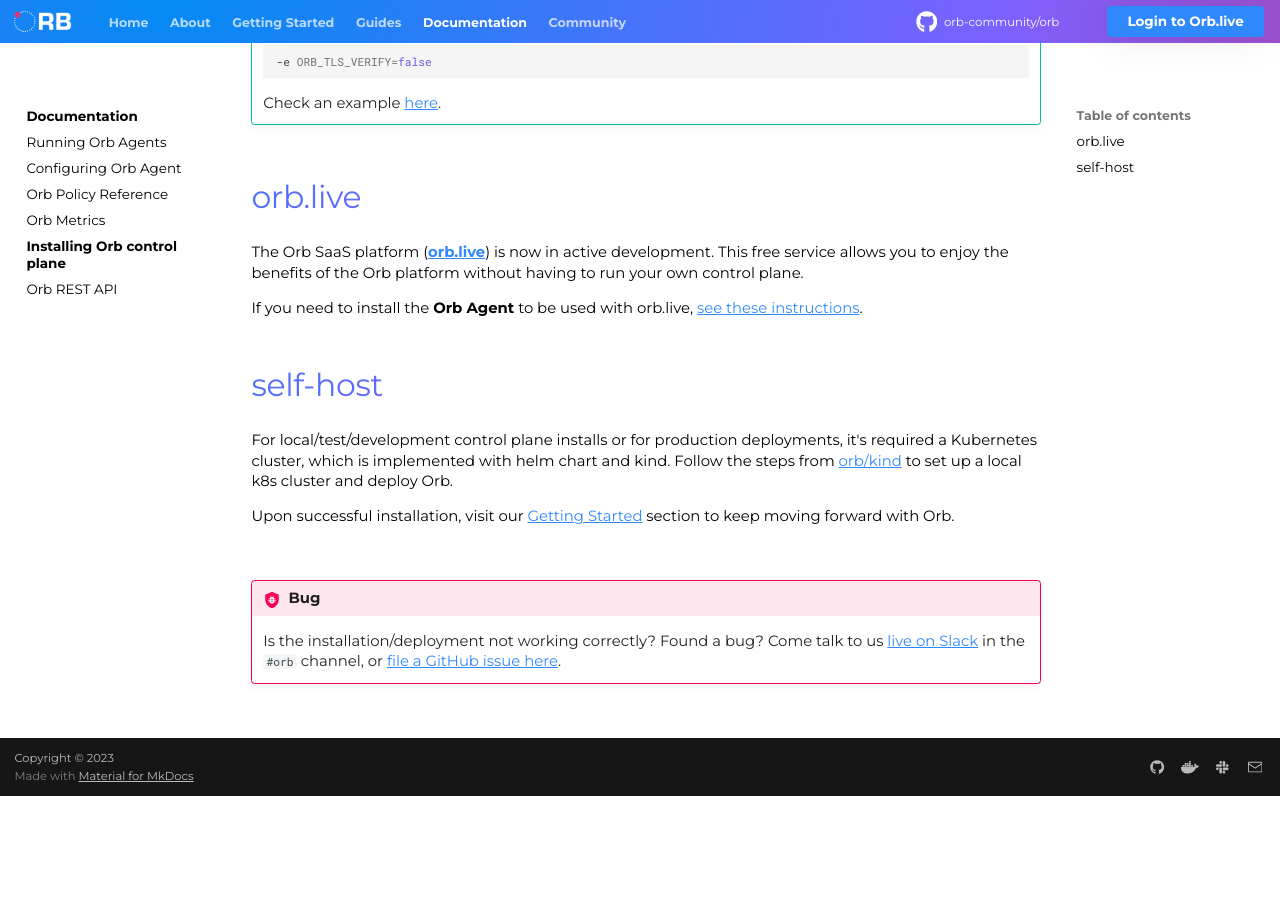
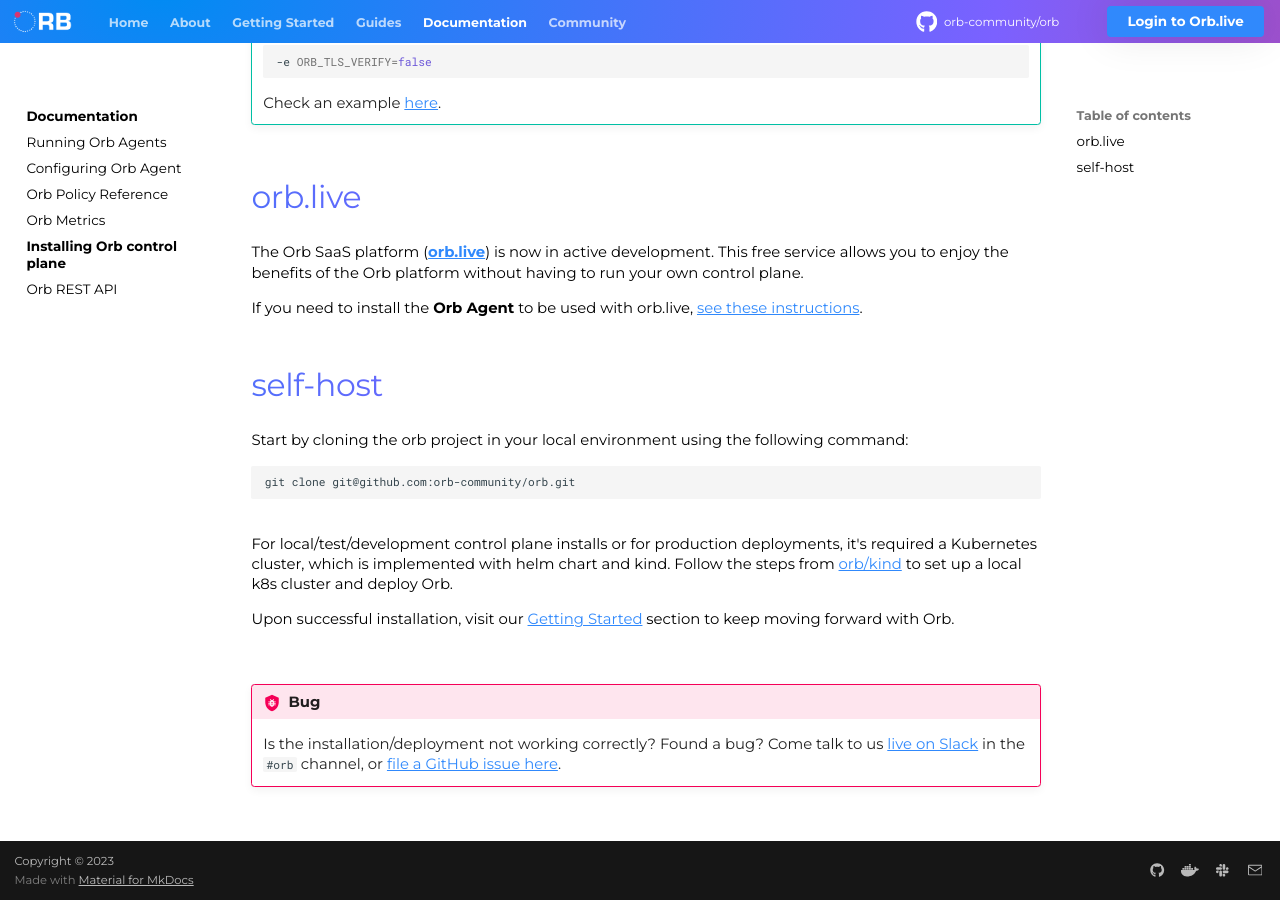
Before and after one commit to orb-community/orb-website, an MkDocs documentation site: the page built from docs/documentation/install.md, in a window 1280 px wide and 900 px high, scrolled down 701 px. Built offline with MkDocs 1.6.1 and Material for MkDocs 9.7.7, drawn with Linux system fonts in a browser that asks for light colours; comment, search, counter and statistics services are not loaded; before the commit the page ends 1497 px from its top, so only the background shows below that.

````diff
--- a/docs/documentation/install.md
+++ b/docs/documentation/install.md
@@ -28,6 +28,13 @@
 
 ## self-host
 
+Start by cloning the orb project in your local environment using the following command:
+
+```
+git clone git@github.com:orb-community/orb.git
+```
+
+<br>
 For local/test/development control plane installs or for production deployments, it's required a Kubernetes cluster, which is implemented with helm chart and kind. Follow the steps from [orb/kind](https://github.com/orb-community/orb/edit/develop/kind/README.md) to set up a local k8s cluster and deploy Orb.
 
 
````
